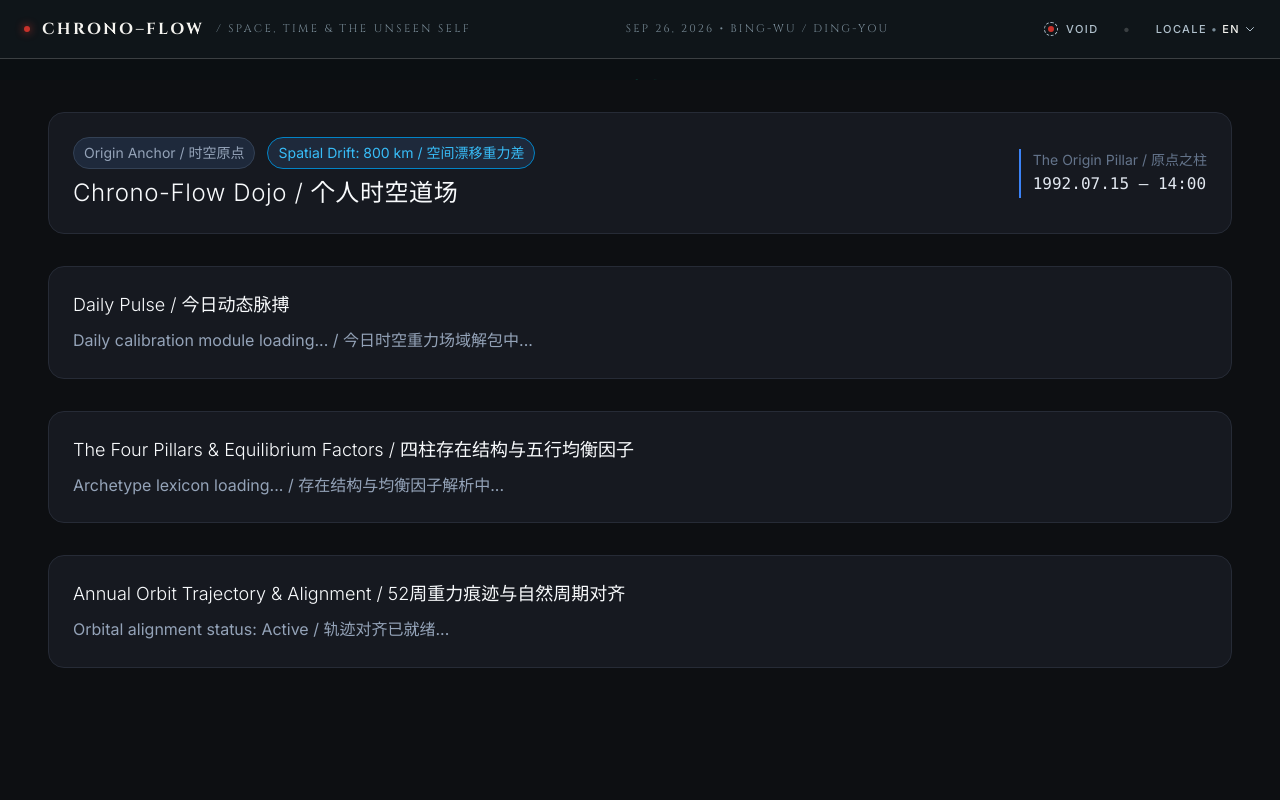
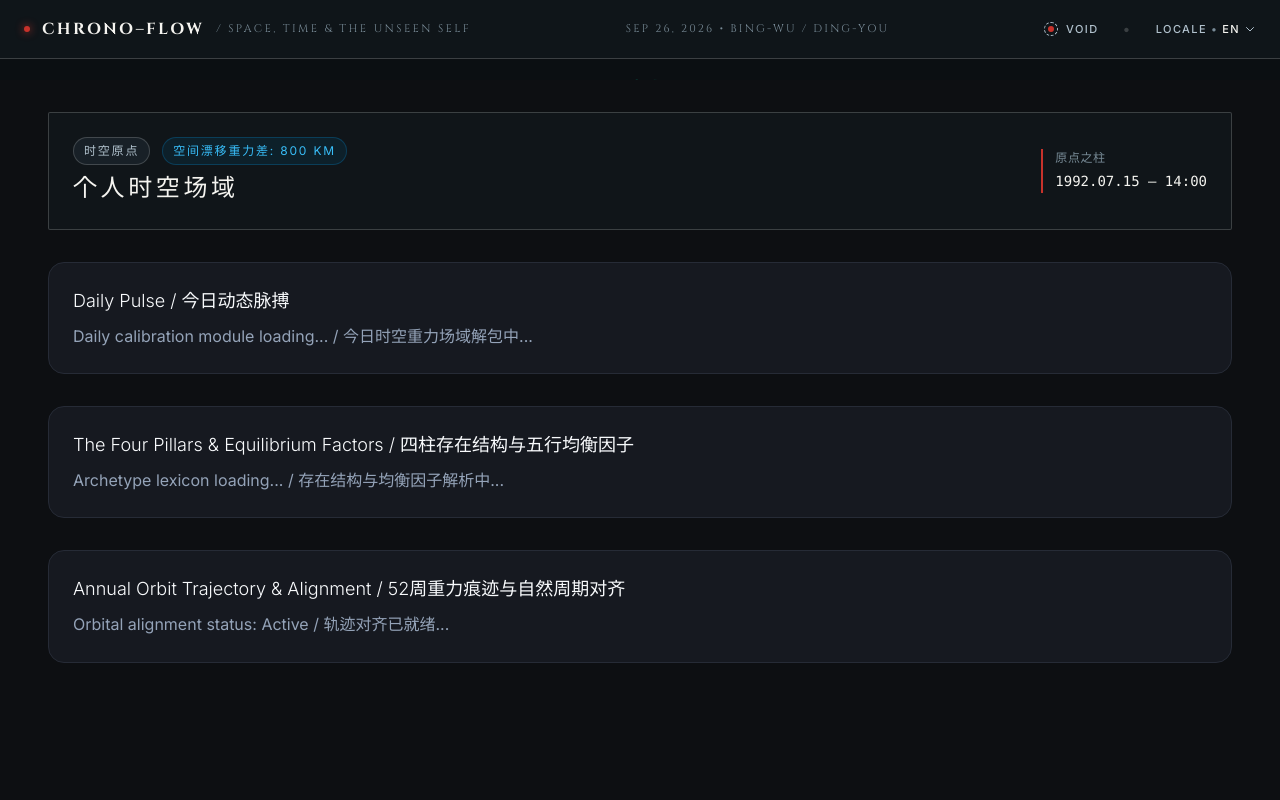
Before and after one commit to wxu198024-art/chrono-flow, a Next.js app: page /dashboard in a window 1280 px wide. Shown: the top 800 px of the page. Built offline with nearby package versions, Linux system fonts and the light colour scheme.

Commit message:
Update DojoHeader.tsx

```diff
--- a/components/dojo/DojoHeader.tsx
+++ b/components/dojo/DojoHeader.tsx
@@ -1,25 +1,35 @@
 'use client';
 
+import React from 'react';
+import { useLanguage } from '@/app/layout';
+
 export default function DojoHeader() {
+  const { dict } = useLanguage();
+
   return (
-    <section className="p-6 rounded-2xl bg-[#161920] border border-[#262b36] flex flex-col md:flex-row justify-between items-start md:items-center gap-4">
+    <section className="p-6 border border-[var(--border-line)] bg-[var(--bg-card)] backdrop-blur-md rounded-sm flex flex-col md:flex-row justify-between items-start md:items-center gap-4 transition-all duration-300">
       <div>
         <div className="flex items-center gap-3 mb-2">
-          <span className="text-xs px-2.5 py-1 rounded-full bg-[#1e293b] text-[#94a3b8] border border-[#334155]">
-            Origin Anchor / 时空原点
+          <span className="text-[10px] uppercase tracking-[0.15em] px-2.5 py-1 rounded-full border border-[var(--border-line)] bg-[var(--bg-card-hover)] text-[var(--text-secondary)]">
+            {dict.dojoOriginAnchor || '时空原点'}
           </span>
-          <span className="text-xs px-2.5 py-1 rounded-full bg-[#1e293b] text-[#38bdf8] border border-[#0284c7]">
-            Spatial Drift: 800 km / 空间漂移重力差
+          <span className="text-[10px] uppercase tracking-[0.15em] px-2.5 py-1 rounded-full border border-[#0284c7]/30 bg-[#0284c7]/10 text-[#38bdf8]">
+            {dict.dojoSpatialDrift || '空间漂移重力差'}: 800 km
           </span>
         </div>
-        <h1 className="text-xl md:text-2xl font-light text-[#f8fafc] tracking-wide">
-          Chrono-Flow Dojo / 个人时空道场
+
+        <h1 className="font-serif-title text-xl md:text-2xl text-[var(--text-primary)] tracking-wide uppercase">
+          {dict.dojoTitle || '个人时空场域'}
         </h1>
       </div>
 
-      <div className="text-sm text-[#94a3b8] border-l-2 border-[#3b82f6] pl-3">
-        <p className="text-xs text-[#64748b]">The Origin Pillar / 原点之柱</p>
-        <p className="font-mono text-[#e2e8f0]">1992.07.15 — 14:00</p>
+      <div className="text-xs text-[var(--text-secondary)] border-l-2 border-[var(--cinnabar)] pl-3 space-y-1">
+        <p className="text-[10px] uppercase tracking-wider text-[var(--text-muted)]">
+          {dict.dojoOriginPillar || '原点之柱'}
+        </p>
+        <p className="font-mono text-[var(--text-primary)]">
+          1992.07.15 — 14:00
+        </p>
       </div>
     </section>
   );
```
